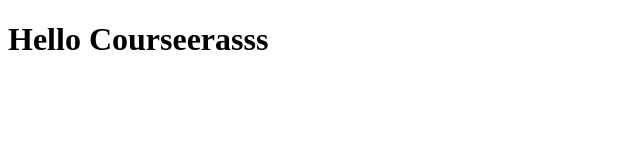
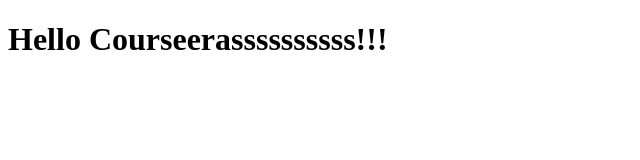
Before and after one commit to vrn1993/Courseera_Test, a plain HTML site: page index.html in a window 1280 px wide. Shown: the whole page, without its empty margins (0-640 px from the left). Drawn offline with Linux system fonts and the light colour scheme.

Commit message:
Done Commit

```diff
--- a/index.html
+++ b/index.html
@@ -5,6 +5,6 @@
     <title>Hello Courseera</title>
   </head>
   <body>
-    <h1>Hello Courseerasss</h1>
+    <h1>Hello Courseerassssssssss!!!</h1>
   </body>
 </html>
```
